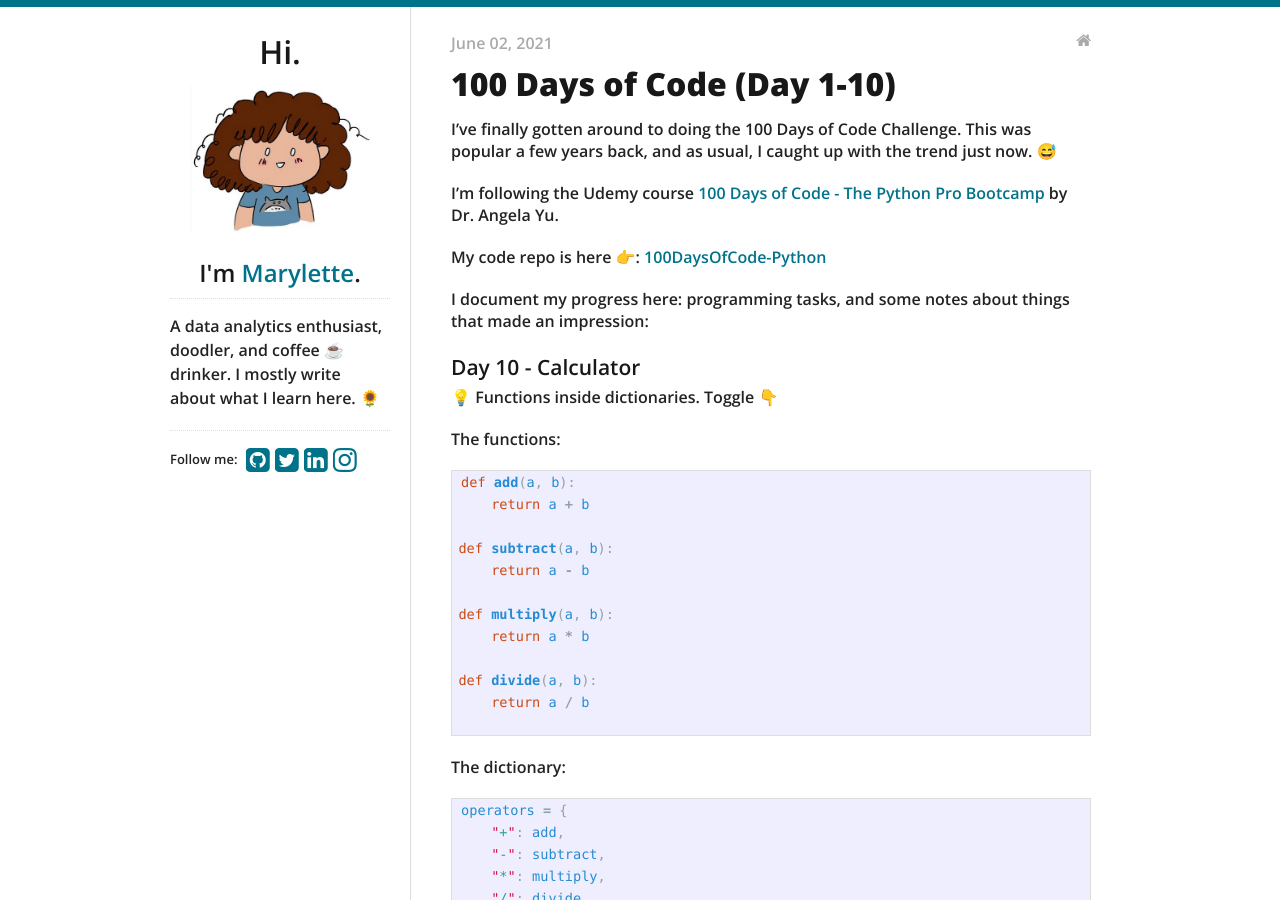
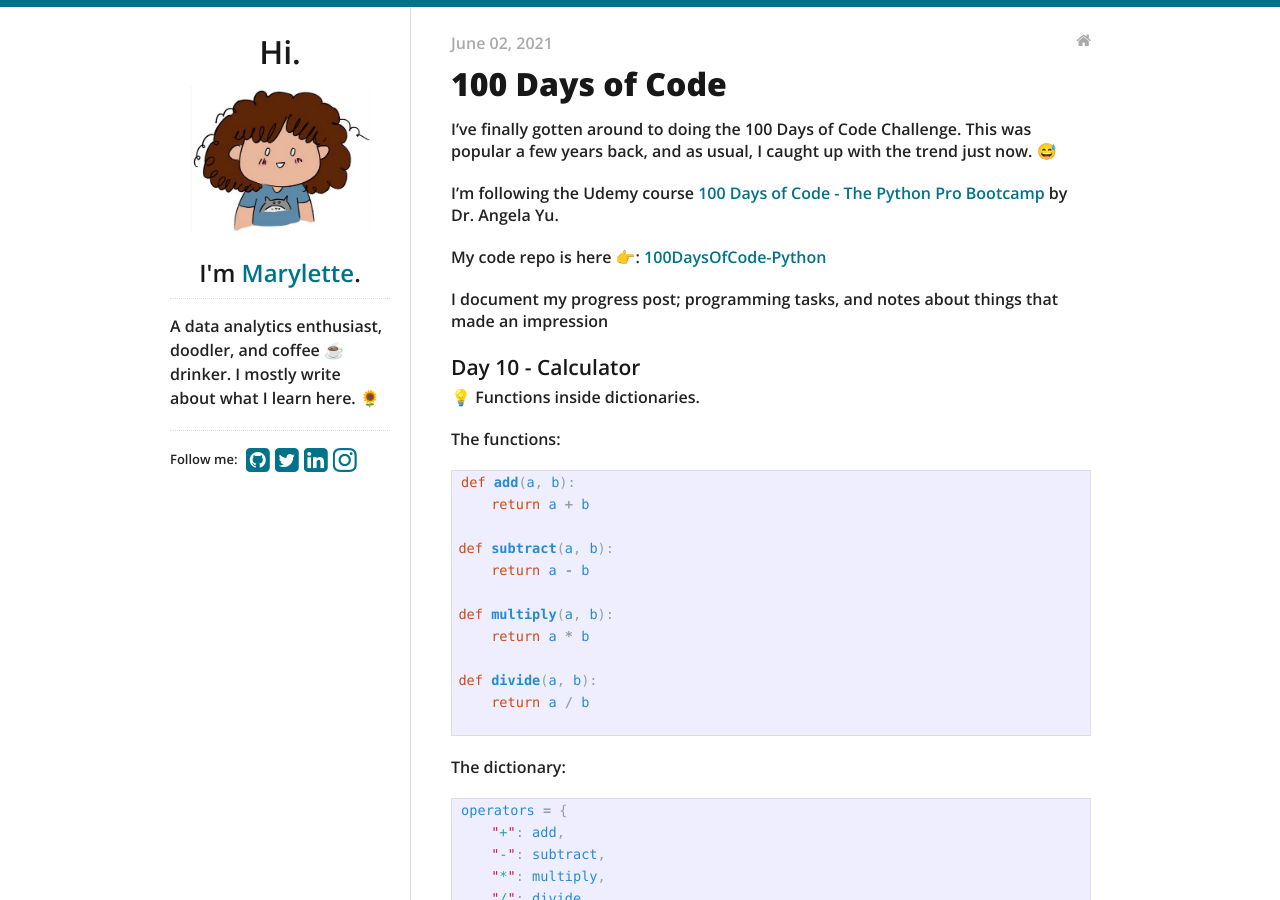
Before and after one commit to maryletteroa/maryletteroa.github.io, a Jekyll site: the page built from _posts/2021-06-02-hundred-days-of-python.md, in a window 1280 px wide and 900 px high. Built offline with Jekyll 4.4.1, drawn with Linux system fonts in a browser that asks for light colours.

Commit message:
remove days in title

````diff
--- a/_posts/2021-06-02-hundred-days-of-python.md
+++ b/_posts/2021-06-02-hundred-days-of-python.md
@@ -1,6 +1,6 @@
 ---
 layout: post
-title: 100 Days of Code (Day 1-10)
+title: 100 Days of Code
 categories:
 - project
 ---
@@ -11,11 +11,11 @@ I'm following the Udemy course [100 Days of Code - The Python Pro Bootcamp](http
 
 My code repo is here 👉: [100DaysOfCode-Python](https://github.com/maryletteroa/100DaysOfCode-Python)
 
-I document my progress here: programming tasks, and some notes about things that made an impression:
+I document my progress post; programming tasks, and notes about things that made an impression
 
 
 #### Day 10 - Calculator
- 💡 Functions inside dictionaries. Toggle 👇
+ 💡 Functions inside dictionaries.
 
 The functions:
 ```py
````
